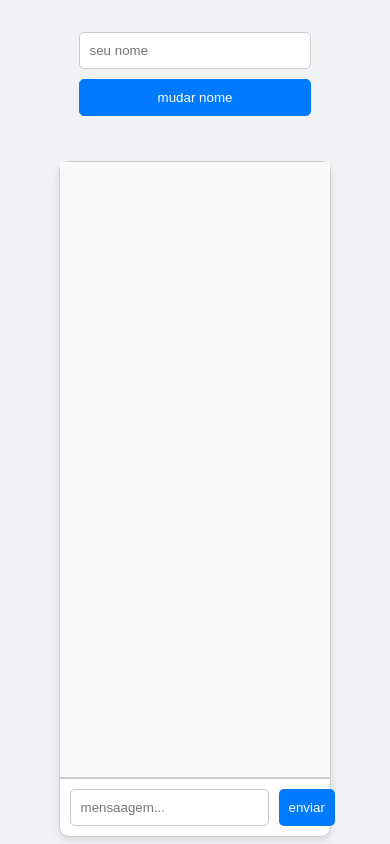
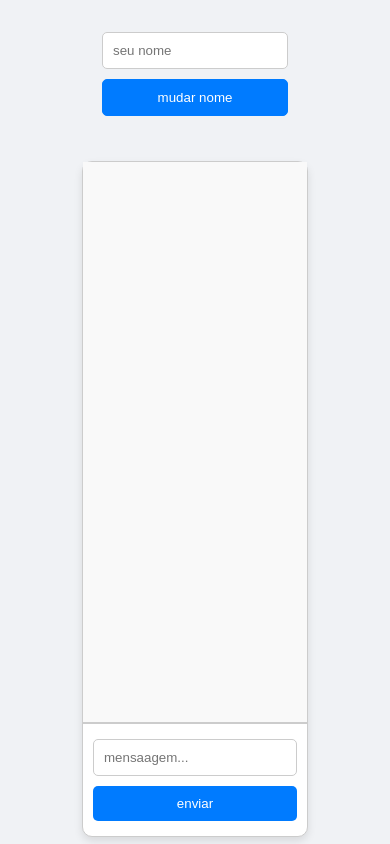
Before and after one commit to love-it4/chat, a plain HTML site: page index.html in a window 390 px wide. Drawn offline with Linux system fonts and the light colour scheme.

Commit message:
Update styles.css

```diff
--- a/styles.css
+++ b/styles.css
@@ -17,6 +17,7 @@
   width: 100%;
   max-width: 600px;
   text-align: center;
+  padding: 10px;
 }
 
 #user-section {
@@ -24,25 +25,28 @@
   justify-content: center;
   align-items: center;
   padding: 20px;
+  flex-wrap: wrap;
 }
 
 #user-section input {
   margin-right: 10px;
   padding: 10px;
-    width: 60%;
+  width: calc(100% - 120px);
   max-width: 300px;
   border: 1px solid #ccc;
   border-radius: 5px;
+  margin-bottom: 10px;
 }
 
 #user-section button {
   padding: 10px;
-    width: auto;
+  width: 100px;
   border: 1px solid #007bff;
   border-radius: 5px;
   background-color: #007bff;
   color: white;
   cursor: pointer;
+  margin-bottom: 10px;
 }
 
 #user-section button:hover {
@@ -63,7 +67,7 @@
   display: flex;
   flex-direction: column;
   height: 80vh;
-    width: 90vw;
+  width: 100%;
   max-width: 600px;
   border: 1px solid #ccc;
   border-radius: 10px;
@@ -134,6 +138,7 @@
 @media (max-width: 600px) {
   #container {
     width: 95%;
+    padding: 0 10px;
   }
 
   #user-section {
@@ -143,9 +148,20 @@
   #user-section input, #user-section button {
     width: 100%;
     margin: 5px 0;
+    margin-right: 0;
   }
 
   #chat-section {
     width: 100%;
   }
+
+  #input-section {
+    flex-direction: column;
   }
+
+  #input-section input, #input-section button {
+    width: 100%;
+    margin: 5px 0;
+    margin-left: 0;
+  }
+}
```
Lines whose indentation alone changed are shown as unchanged.
